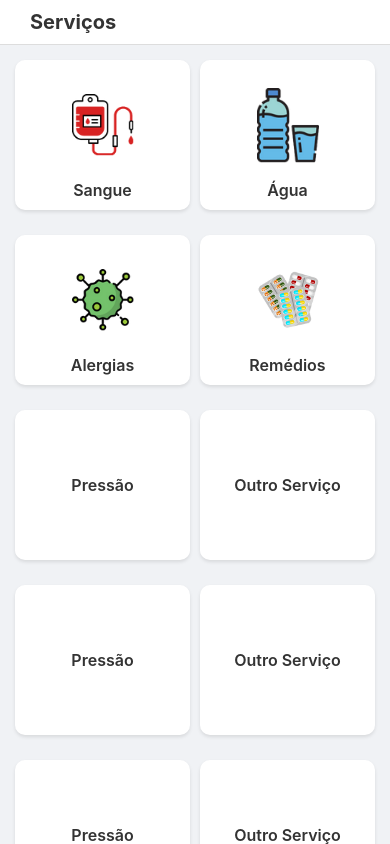
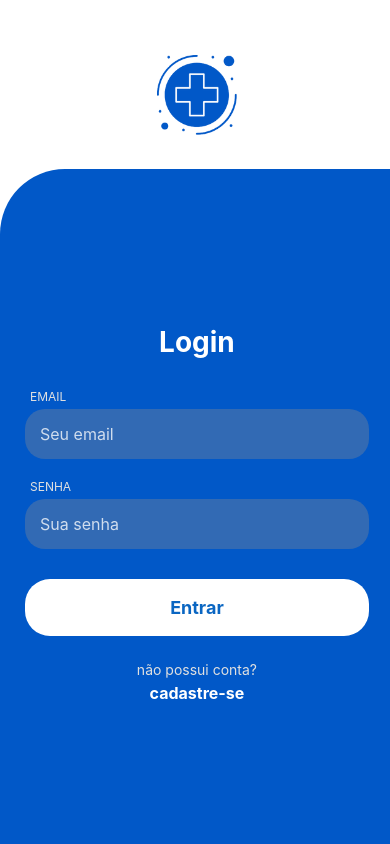
Before and after one commit to GabriellSampaio/saude, a React Native app: screen /Splash in a window 390 px wide. Built offline with nearby package versions, Linux system fonts and the light colour scheme.

Commit message:
splashConfig

```diff
--- a/App.js
+++ b/App.js
@@ -5,6 +5,7 @@ import { createNativeStackNavigator } from "@react-navigation/native-stack";
 import Cadastro from "./src/pages/cadastro";
 import Home from "./src/pages/home";
 import Login from "./src/pages/login";
+import Splash from "./src/pages/splash";
 
 const Stack = createNativeStackNavigator();
 
@@ -12,8 +13,9 @@ export default function App() {
   return (
     <NavigationContainer>
       {}
-      <Stack.Navigator initialRouteName="Home" screenOptions={{ headerShown: false }}>
+      <Stack.Navigator initialRouteName="Splash" screenOptions={{ headerShown: false }}>
         {}
+        <Stack.Screen name="Splash" component={Splash} />
         <Stack.Screen name="Login" component={Login} />
         <Stack.Screen name="Cadastro" component={Cadastro} />
         <Stack.Screen name="Home" component={Home} />
--- a/src/pages/cadastro/index.js
+++ b/src/pages/cadastro/index.js
@@ -118,7 +118,7 @@ export default function Cadastro({ navigation }) {
 
   return (
     <SafeAreaView style={{ flex: 1, backgroundColor: '#FFFFFF' }}>
-      <ScrollView contentContainerStyle={{ flexGrow: 1, justifyContent: 'center' }} style={{backgroundColor: '#FFFFFF'}}>
+      <ScrollView contentContainerStyle={{ flexGrow: 1, justifyContent: 'center' }} style={{ backgroundColor: '#FFFFFF' }}>
         <View style={styles.container}>
 
           <TouchableOpacity style={styles.voltarContainer} onPress={() => step === 1 ? navigation.goBack() : setStep(1)}>
@@ -134,15 +134,15 @@ export default function Cadastro({ navigation }) {
               <>
                 <View style={styles.inputGroup}>
                   <Text style={styles.label}>NOME</Text>
-                  <TextInput style={styles.input} placeholder="Nome Completo" value={userData.nome} onChangeText={(text) => handleChange('nome', text)} />
+                  <TextInput style={styles.input} placeholder="Nome Completo" placeholderTextColor="#ffffffff" value={userData.nome} onChangeText={(text) => handleChange('nome', text)} />
                 </View>
                 <View style={styles.inputGroup}>
                   <Text style={styles.label}>EMAIL</Text>
-                  <TextInput style={styles.input} placeholder="Email" value={userData.email} onChangeText={(text) => handleChange('email', text)} keyboardType="email-address" autoCapitalize="none" />
+                  <TextInput style={styles.input} placeholder="Email" placeholderTextColor="#ffffffff" value={userData.email} onChangeText={(text) => handleChange('email', text)} keyboardType="email-address" autoCapitalize="none" />
                 </View>
                 <View style={styles.inputGroup}>
                   <Text style={styles.label}>SENHA</Text>
-                  <TextInput style={styles.input} placeholder="Senha" value={userData.senha} onChangeText={(text) => handleChange('senha', text)} secureTextEntry />
+                  <TextInput style={styles.input} placeholder="Senha" placeholderTextColor="#ffffffff" value={userData.senha} onChangeText={(text) => handleChange('senha', text)} secureTextEntry />
                 </View>
                 <TouchableOpacity style={styles.botao} onPress={nextStep}>
                   <Text style={styles.botaoTexto}>CONTINUAR</Text>
@@ -150,7 +150,7 @@ export default function Cadastro({ navigation }) {
               </>
             ) : (
               <>
-                <View style={styles.inputGroup}><Text style={styles.label}>CEP</Text><TextInput style={styles.input} placeholder="CEP" value={userData.cep} onChangeText={(text) => handleChange('cep', text)} keyboardType="numeric" onBlur={handleCepBlur} maxLength={9} />{loadingCep && <ActivityIndicator size="small" color="#fff" style={{marginTop: 5}} />}{cepError ? <Text style={styles.errorText}>{cepError}</Text> : null}</View>
+                <View style={styles.inputGroup}><Text style={styles.label}>CEP</Text><TextInput style={styles.input} placeholder="CEP" value={userData.cep} onChangeText={(text) => handleChange('cep', text)} keyboardType="numeric" onBlur={handleCepBlur} maxLength={9} />{loadingCep && <ActivityIndicator size="small" color="#fff" style={{ marginTop: 5 }} />}{cepError ? <Text style={styles.errorText}>{cepError}</Text> : null}</View>
                 <View style={styles.inputGroup}><Text style={styles.label}>RUA</Text><TextInput style={styles.input} placeholder="Rua / Logradouro" value={userData.logradouro} onChangeText={(text) => handleChange('logradouro', text)} /></View>
                 <View style={styles.inputGroup}><Text style={styles.label}>NÚMERO</Text><TextInput style={styles.input} placeholder="Número" value={userData.numero} onChangeText={(text) => handleChange('numero', text)} keyboardType="numeric" /></View>
                 <View style={styles.inputGroup}><Text style={styles.label}>BAIRRO</Text><TextInput style={styles.input} placeholder="Bairro" value={userData.bairro} onChangeText={(text) => handleChange('bairro', text)} /></View>
--- a/src/pages/login/index.js
+++ b/src/pages/login/index.js
@@ -66,6 +66,7 @@ export default function Login({ navigation }) {
               <TextInput
                 style={styles.input}
                 placeholder="Seu email"
+                placeholderTextColor="#ffffffc5"
                 value={email}
                 onChangeText={setEmail}
                 keyboardType="email-address"
@@ -77,6 +78,7 @@ export default function Login({ navigation }) {
               <TextInput
                 style={styles.input}
                 placeholder="Sua senha"
+                placeholderTextColor="#ffffffc5"
                 value={senha}
                 onChangeText={setSenha}
                 secureTextEntry
--- a/src/pages/login/style.js
+++ b/src/pages/login/style.js
@@ -6,7 +6,7 @@ const styles = StyleSheet.create({
     backgroundColor: '#FFFFFF',
     justifyContent: 'flex-end',
   },
-    imgContainer: {
+  imgContainer: {
     position: 'absolute',
     top: 35,
     left: '35%',
@@ -58,7 +58,7 @@ const styles = StyleSheet.create({
     width: "100%",
     padding: 15,
     borderRadius: 20,
-    color: '#fff',
+    color: '#ffffffff',
     fontSize: 16,
   },
   botao: {
--- a/src/pages/splash/index.js
+++ b/src/pages/splash/index.js
@@ -0,0 +1,29 @@
+import React, { useEffect } from 'react';
+import { View, Image, StyleSheet} from 'react-native';
+import { useNavigation } from '@react-navigation/native';
+import styles from './style';
+
+
+export default function SplashScreen() {
+  const navigation = useNavigation();
+
+  useEffect(() => {
+    const timer = setTimeout(() => {
+      navigation.replace('Login');
+    }, 7500);
+
+    return () => clearTimeout(timer);
+  }, []);
+
+  return (
+    <View style={styles.fundo}>
+
+        <Image
+          source={require('../../../assets/Lo.gif')}
+          style={styles.logo}
+
+        />
+
+    </View>
+  );
+}
--- a/src/pages/splash/style.js
+++ b/src/pages/splash/style.js
@@ -0,0 +1,18 @@
+import { StyleSheet } from 'react-native';
+
+export default StyleSheet.create({
+
+  fundo: {
+    flex: 1,
+    justifyContent: 'center',
+    alignItems: 'center',
+    backgroundColor: '#0158c8'
+  },
+ logo: {
+    width: 160,
+    height: 160,
+    resizeMode: 'cover',
+    overflow: 'hidden',
+    borderRadius: 10
+  }
+});
```
Also changed, not shown: assets/Lo.gif (added). Lines whose indentation alone changed are shown as unchanged.
